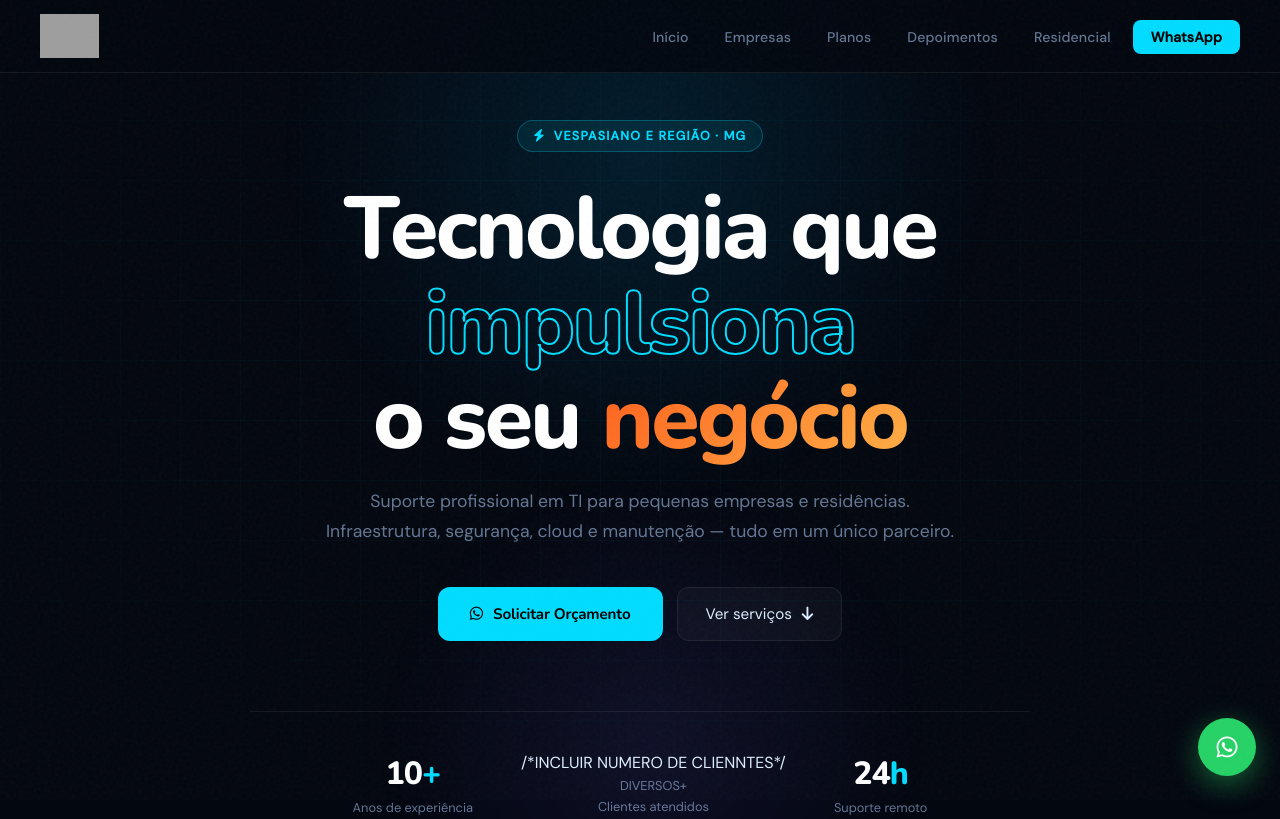
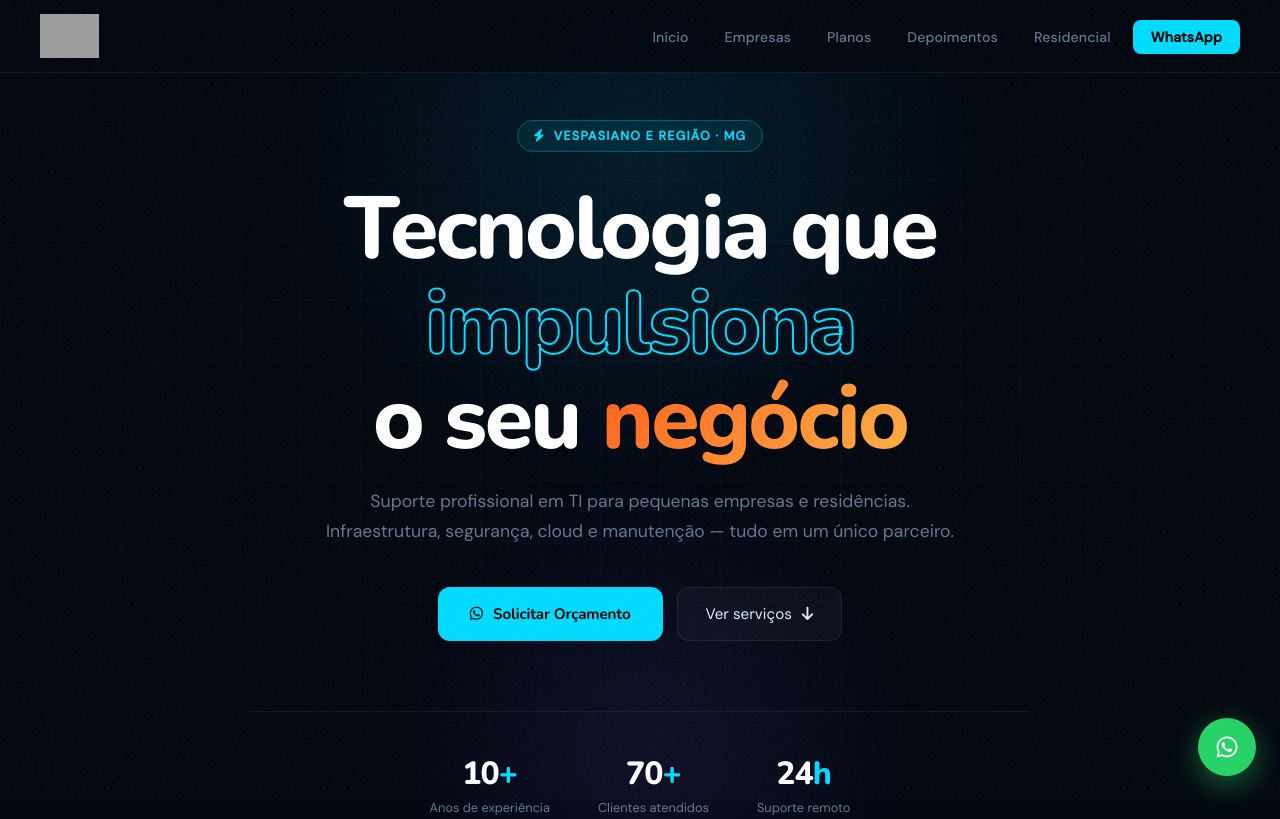
Before and after one commit to zimmerxp/ztech.website, a plain HTML site: page index.html in a window 1280 px wide. Shown: the top 819 px of the page. Drawn offline with nearby package versions, Linux system fonts and the light colour scheme; grey boxes are pictures that could not be loaded.

Commit message:
Ajuste numero de clientes atendidos

```diff
--- a/index.html
+++ b/index.html
@@ -438,8 +438,7 @@
         <div class="stat-label">Anos de experiência</div>
       </div>
         <div class="stat-item">
-       <!-- <div class="stat-num">200<span>+</span></div> --> /*INCLUIR NUMERO DE CLIENNTES*/
-        <div class="stat-label">DIVERSOS<span>+</span></div>
+       <div class="stat-num">70<span>+</span></div>
         <div class="stat-label">Clientes atendidos</div>
       </div>
       <div class="stat-item">
```
